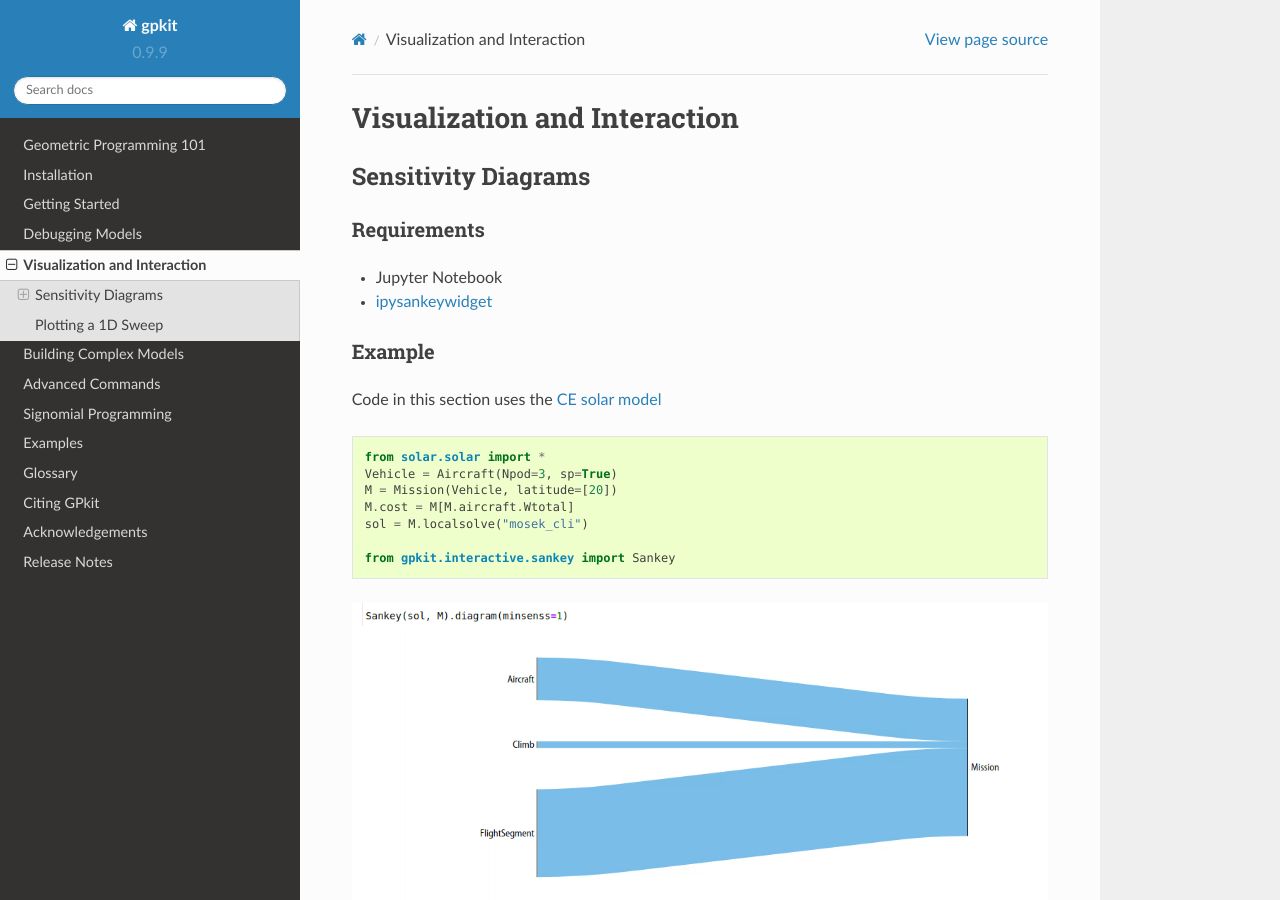
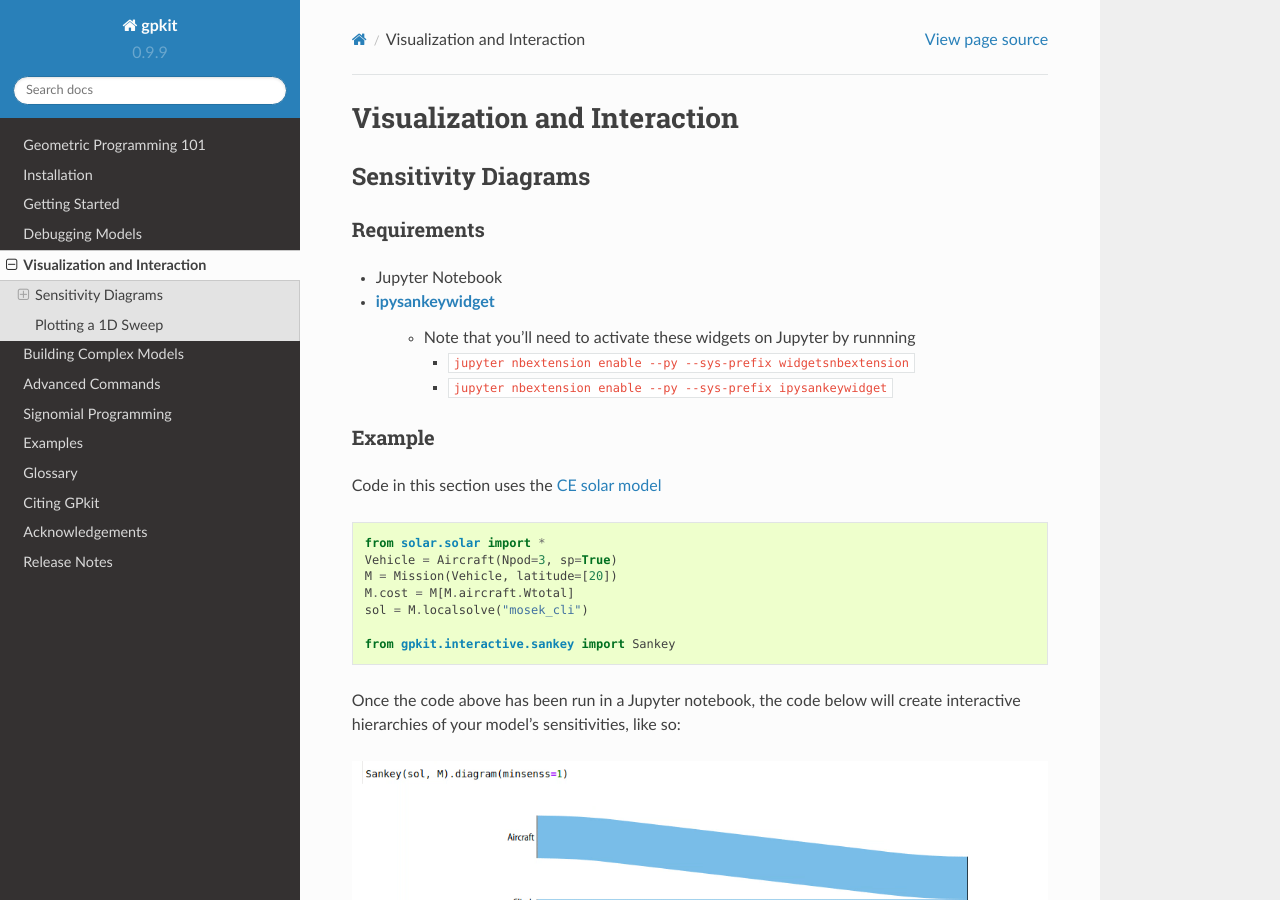
Before and after one commit to convexengineering/gpkit, a Sphinx documentation site: the page built from docs/source/visint.rst, in a window 1280 px wide and 900 px high. Built offline with Sphinx 7.4.7 and the Read the Docs theme 2.0.0, drawn with Linux system fonts in a browser that asks for light colours.

Commit message:
Update visint.rst

```diff
--- a/docs/source/visint.rst
+++ b/docs/source/visint.rst
@@ -8,6 +8,11 @@ Requirements
 ------------
 -  Jupyter Notebook
 -  `ipysankeywidget <https://github.com/ricklupton/ipysankeywidget>`__
+    - Note that you'll need to activate these widgets on Jupyter by runnning
+
+      - ``jupyter nbextension enable --py --sys-prefix widgetsnbextension``
+
+      - ``jupyter nbextension enable --py --sys-prefix ipysankeywidget``
 
 Example
 -------
@@ -23,6 +28,8 @@ Code in this section uses the `CE solar model <https://github.com/convexengineer
     sol = M.localsolve("mosek_cli")
 
     from gpkit.interactive.sankey import Sankey
+
+Once the code above has been run in a Jupyter notebook, the code below will create interactive hierarchies of your model's sensitivities, like so:
 
 .. figure:: figures/Mission.gif
 
```
